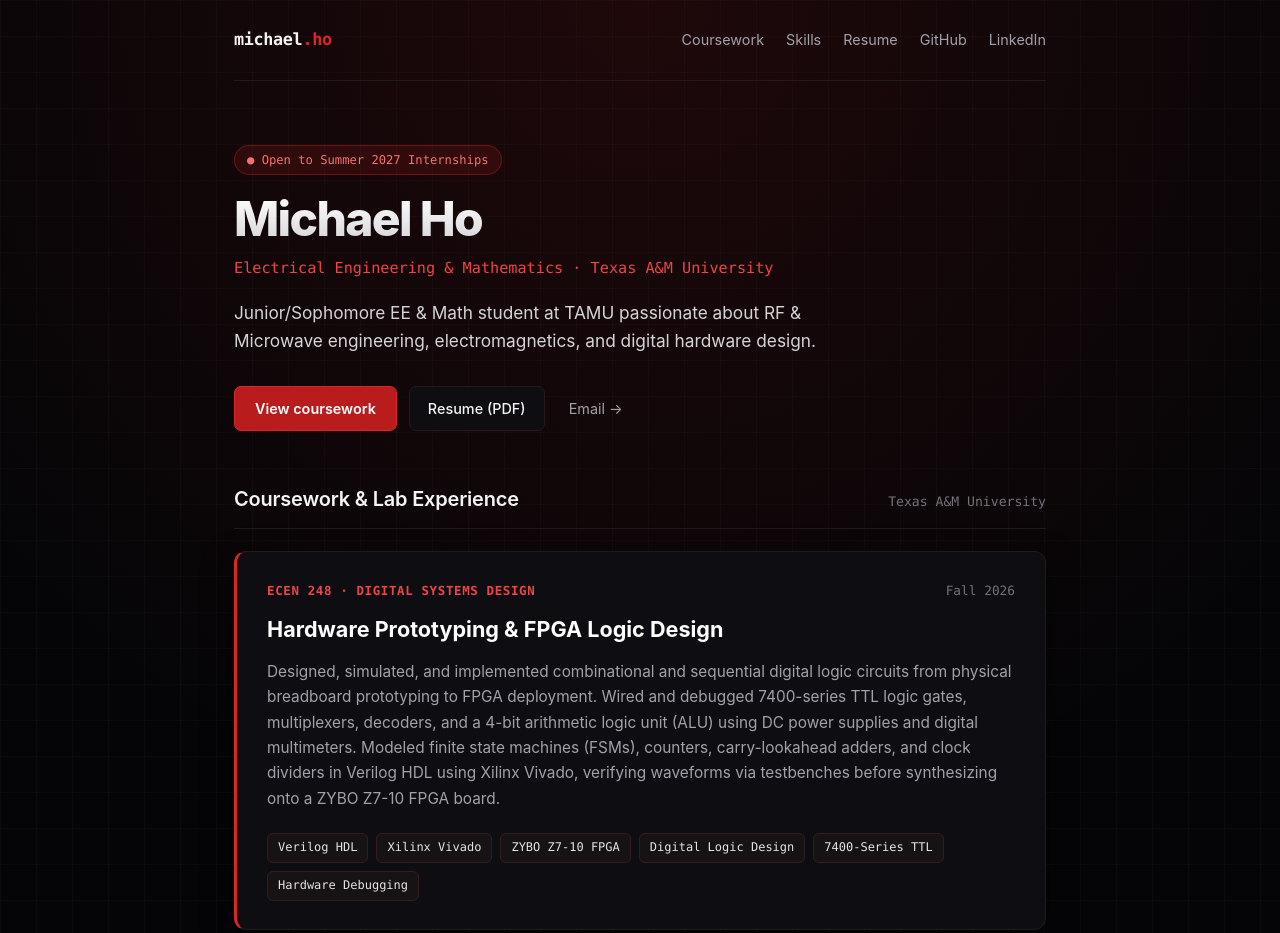
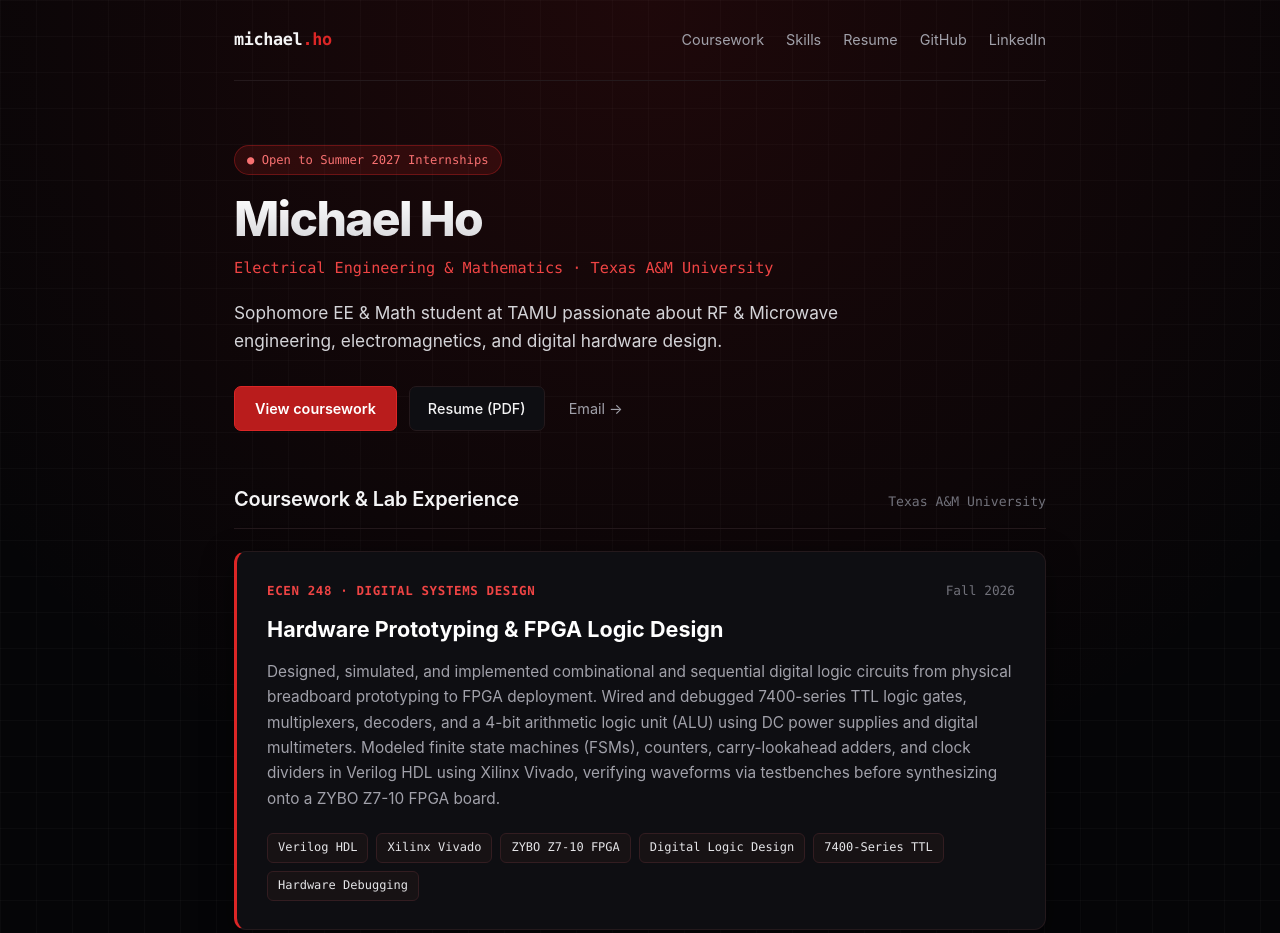
Before and after one commit to michaelhtamu/michaelhtamu.github.io, a plain HTML site: page index.html in a window 1280 px wide. Shown: the top 933 px of the page. Drawn offline with Linux system fonts and the light colour scheme.

Commit message:
Update student status from Junior to Sophomore

```diff
--- a/index.html
+++ b/index.html
@@ -28,7 +28,7 @@
       <h1>Michael Ho</h1>
       <p class="subtitle">Electrical Engineering & Mathematics · Texas A&M University</p>
       <p class="bio">
-        Junior/Sophomore EE & Math student at TAMU passionate about RF & Microwave engineering, electromagnetics, and digital hardware design.
+        Sophomore EE & Math student at TAMU passionate about RF & Microwave engineering, electromagnetics, and digital hardware design.
       </p>
       <div class="hero-actions">
         <a href="#coursework" class="btn-primary">View coursework</a>
```
